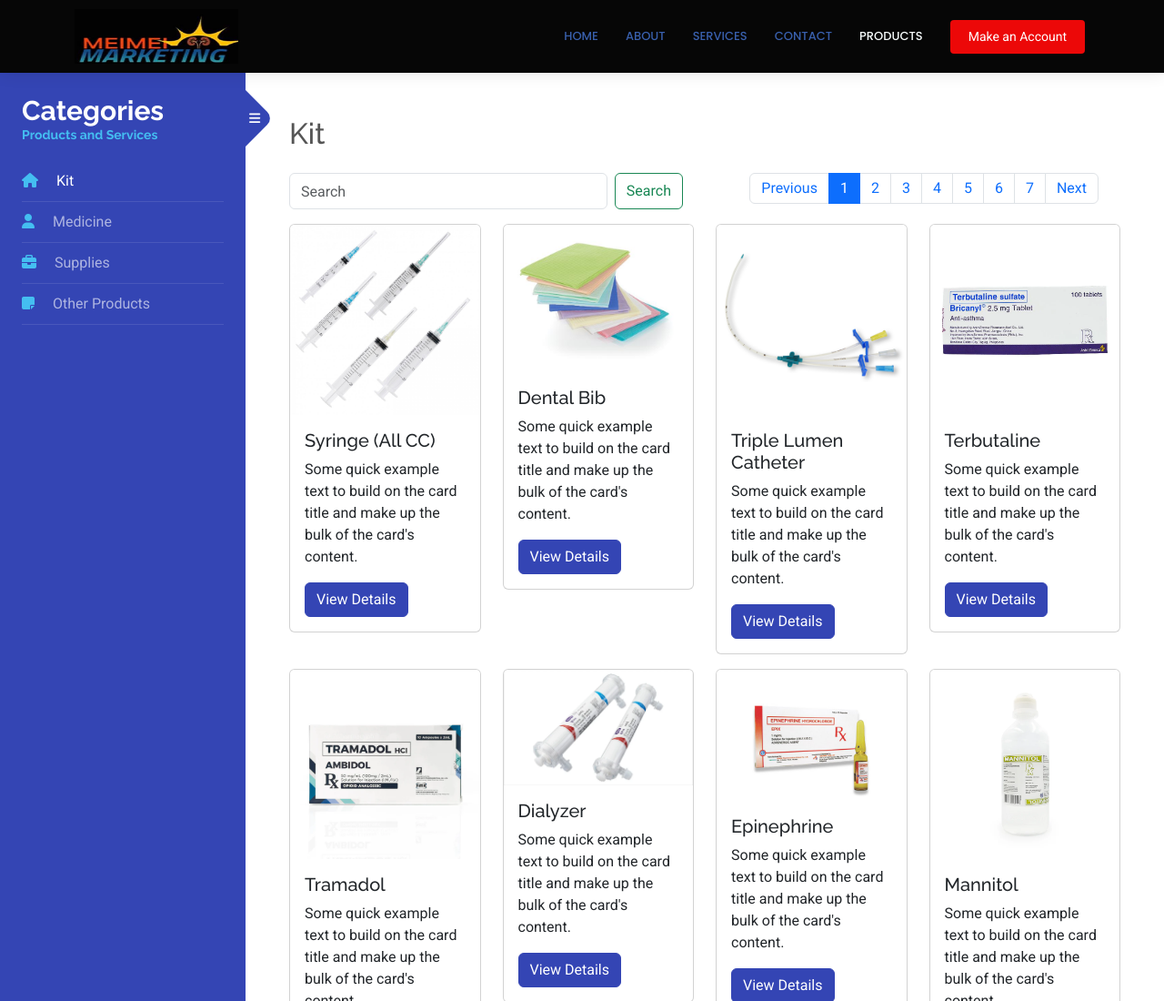
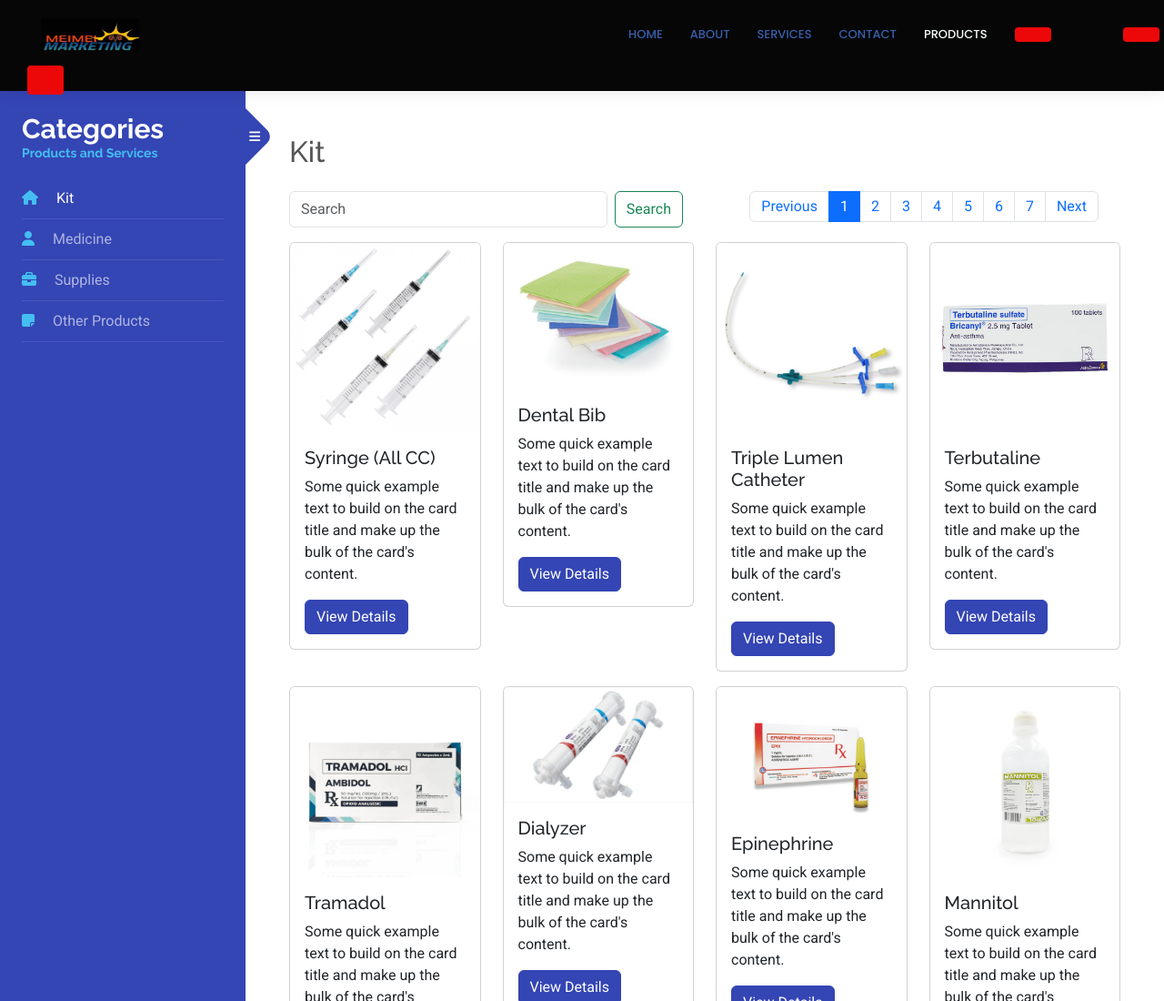
Before and after one commit to oneng-XD/meimeimarketing, a plain HTML site: page products.html in a window 1280 px wide. Shown: the top 1100 px of the page at 91% size. Drawn offline with nearby package versions, Linux system fonts and the light colour scheme; a script that the page names is missing.

Commit message:
testing 1

```diff
--- a/css/main_welcome.css
+++ b/css/main_welcome.css
@@ -260,7 +260,7 @@ h6 {
 }
 
 .header .logo img {
-  max-height: 60px;
+  max-height: 36px;
   margin-right: 8px;
 }
 
--- a/products.html
+++ b/products.html
@@ -57,9 +57,7 @@
             <i class="mobile-nav-toggle d-xl-none bi bi-list"></i>
           </nav>
 
-          <a class="cta-btn" href="index.html#featured-services"
-            >Make an Account</a
-          >
+          <a class="cta-btn" href="index.html#featured-services">
         </div>
       </div>
     </header>
```
Also changed, not shown: index.html (+1 -1 lines).
